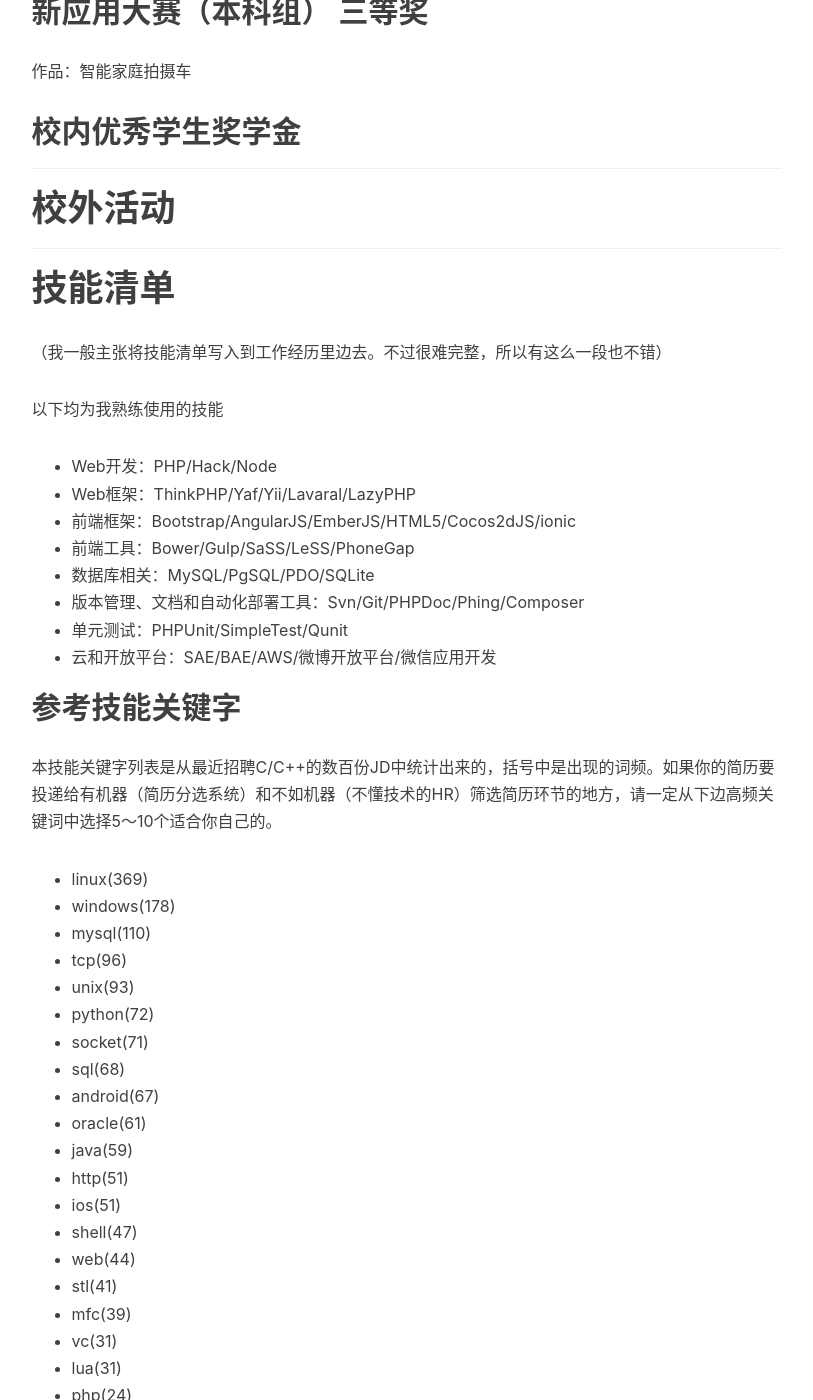
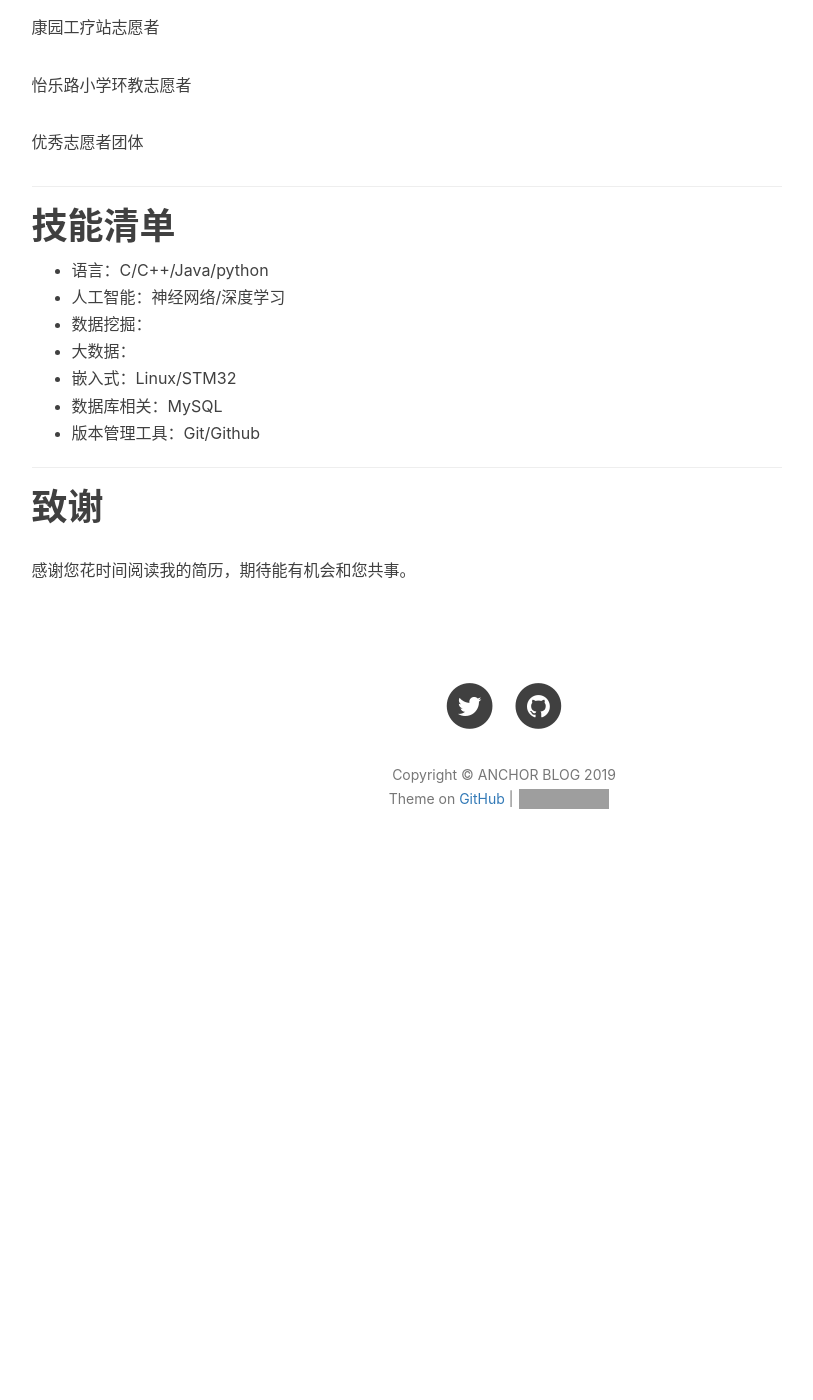
Before and after one commit to anchor2017/anchor2017.github.io, a Jekyll site: the page built from img/c++.md, in a window 1280 px wide and 1400 px high, scrolled down 2249 px. Shown: the whole window, without its empty margins (136-949 px from the left). Built offline with Jekyll 4.4.1, drawn with Linux system fonts in a browser that asks for light colours; nearby versions of some CDN libraries; our own code applies the rules of GitHub Pages for plain Markdown files; comment, search, counter and statistics services are not loaded; after the commit the page ends 3152 px from its top, so only the background shows below that; some of the changed text lies outside the part shown; grey boxes are pictures that could not be loaded.

Commit message:
Update c++.md

```diff
--- a/img/c++.md
+++ b/img/c++.md
@@ -4,28 +4,27 @@
 
 
 # 联系方式
-- 手机：13143346468
-- Email：caiyinmao@gmail.com
-- 微信号：13143346468
+- 手机：
+- Email：
+- 微信号：
 
 ---
 
 # 个人信息
 
- - 蔡银锚/女/1997
+ - /女/1997
  - 本科/广东工业大学2020届计算机学院计科应届毕业生
  - 绩点：3.85
- - 技术博客：http://anchor2017.github.io
+ - 技术博客：https://me.csdn.net/anchor2017
+ - 个人博客：http://anchor2017.github.io
  - Github：http://github.com/anchor2017
 
- - 期望职位：C/C++程序员，测试工程师
+ - 期望职位：C/C++程序员，人工智能工程师，数据挖掘工程师，大数据工程师，嵌入式工程师
  - 期望城市：
 
 ---
 
 # 项目经历
-
-## 大一（ 2017年7月 ~ 2017年9月 ）
 
 ### 懒人闹钟
 负责：最小系统的硬件搭建，时钟的同步设计与开发，液晶屏的显示设计与开发。
@@ -33,158 +32,54 @@
 ### 光传输数据
 负责：ucos操作系统移植，文件（图片）接收与存储模块的设计与开发。
 
-## 大二（ 2017年9月 ~ 2018年6月 ）
-
 ### 家庭拍摄车
 负责：视频数据的采集，处理与传送模块的设计与开发。
 
 ### 智能拐杖
-负责：GPS定位和GPRS短信通信。
+负责：GPS定位和GPRS短信通信的设计与开发。
 
 ### 智能眼镜
-负责：六轴检测，按键。
-
-## 大三
+负责：六轴检测模块以及按键模块的开发。
 
 ---
 
 # 奖项
 
-## 2018年泛珠三角+大学生计算机作品赛总决赛（本科组） 一等奖
+### 2018年泛珠三角+大学生计算机作品赛总决赛（本科组） 一等奖
 作品：基于卡尔曼滤波的智能避障设备
 
-## 2018“华资杯”广东省大学生计算机作品赛暨泛珠三角+大学生计算机作品赛广东赛区选拔赛（本科组） 一等奖
+### 2018“华资杯”广东省大学生计算机作品赛暨泛珠三角+大学生计算机作品赛广东赛区选拔赛（本科组） 一等奖
 作品：基于卡尔曼滤波的智能避障设备
 
-## 第四届3S杯全国大学生物联网技术与应用“三创”大赛 二等奖
+### 第四届3S杯全国大学生物联网技术与应用“三创”大赛 二等奖
 作品：基于超声波的智能盲人出行辅助设
 
-## 2017年广东省第二届“中信杯”大学生物联网和大数据创新应用大赛（本科组） 三等奖
+### 2017年广东省第二届“中信杯”大学生物联网和大数据创新应用大赛（本科组） 三等奖
 作品：智能家庭拍摄车
 
-## 校内优秀学生奖学金
+### 校内优秀学生奖学金
 
 ---
 
 # 校外活动
 
+康园工疗站志愿者
+
+怡乐路小学环教志愿者
+
+优秀志愿者团体
 
 ---
 
+# 技能清单
 
-
-# 技能清单
-（我一般主张将技能清单写入到工作经历里边去。不过很难完整，所以有这么一段也不错）
-
-以下均为我熟练使用的技能
-
-- Web开发：PHP/Hack/Node
-- Web框架：ThinkPHP/Yaf/Yii/Lavaral/LazyPHP
-- 前端框架：Bootstrap/AngularJS/EmberJS/HTML5/Cocos2dJS/ionic
-- 前端工具：Bower/Gulp/SaSS/LeSS/PhoneGap
-- 数据库相关：MySQL/PgSQL/PDO/SQLite
-- 版本管理、文档和自动化部署工具：Svn/Git/PHPDoc/Phing/Composer
-- 单元测试：PHPUnit/SimpleTest/Qunit
-- 云和开放平台：SAE/BAE/AWS/微博开放平台/微信应用开发
-
-## 参考技能关键字
-
-本技能关键字列表是从最近招聘C/C++的数百份JD中统计出来的，括号中是出现的词频。如果你的简历要投递给有机器（简历分选系统）和不如机器（不懂技术的HR）筛选简历环节的地方，请一定从下边高频关键词中选择5～10个适合你自己的。
-
-- linux(369)
-- windows(178)
-- mysql(110)
-- tcp(96)
-- unix(93)
-- python(72)
-- socket(71)
-- sql(68)
-- android(67)
-- oracle(61)
-- java(59)
-- http(51)
-- ios(51)
-- shell(47)
-- web(44)
-- stl(41)
-- mfc(39)
-- vc(31)
-- lua(31)
-- php(24)
-- perl(24)
-- html(23)
-- javascript(23)
-- api(21)
-- gdb(21)
-- pc(20)
-- sdk(18)
-- gcc(18)
-- udp(17)
-- nosql(16)
-- nginx(15)
-- ui(13)
-- cocos2d(13)
-- gdi(12)
-- app(12)
-- boost(12)
-- smarty(12)
-- svn(12)
-- atl(12)
-- wtl(11)
-- 3d(11)
-- win32(10)
-- hadoop(9)
-- visual studio(9)
-- gis(9)
-- sip(9)
-- postgresql(8)
-- redis(8)
-- 2d(8)
-- hive(8)
-- sqlserver(8)
-- sqlite(7)
-- dsp(7)
-- uml(7)
-- ffmpeg(7)
-- sybase(7)
-- p2p(7)
-- xml(7)
-- xmpp(7)
-- oop(7)
-- opengl(7)
-- db(7)
-- xp(6)
-- make(6)
-- pro(6)
-- apache(6)
-- voip(6)
-- rtp(6)
-- bi(6)
-- mac(6)
-- manscdp(5)
-- scrum(5)
-- mansrtsp(5)
-- erlang(5)
-- aac(5)
-- arm(5)
-- dns(5)
-- ruby(5)
-- qa(5)
-- wifi(5)
-- mongodb(5)
-- embedded(4)
-- module(4)
-- usb(4)
-- epoll(4)
-- windbg(4)
-- ace(4)
-- mobvista(4)
-- db2(4)
-- mp4(4)
-- webkit(4)
-
-
-
+- 语言：C/C++/Java/python
+- 人工智能：神经网络/深度学习
+- 数据挖掘：
+- 大数据：
+- 嵌入式：Linux/STM32
+- 数据库相关：MySQL
+- 版本管理工具：Git/Github
 
 ---
 
```
